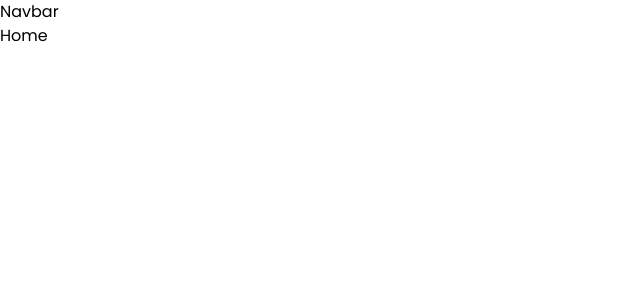
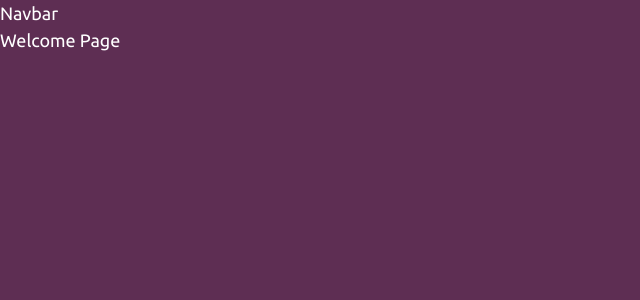
Before and after one commit to rts-cmk-wu07/svendeprove-OtakuBoy420, a React (Vite) app: page / in a window 1280 px wide. Shown: the top 300 px of the page, without its empty margins (0-640 px from the left). Built offline with nearby package versions, Linux system fonts and the light colour scheme.

Commit message:
tailwind config and routing done

```diff
--- a/src/Layout.jsx
+++ b/src/Layout.jsx
@@ -3,11 +3,11 @@ import Navbar from "./components/global/Navbar"
 import { motion } from "framer-motion"
 export default function Layout() {
   return (
-    <>
+    <div className="flex h-screen w-screen flex-col overflow-y-auto overflow-x-hidden bg-primary text-white">
       <Navbar />
       <motion.main initial={{ x: "100%" }} animate={{ x: 0 }} exit={{ opacity: "0%" }} transition={{ duration: 0.25 }} className="overflow-x-hidden">
         <Outlet />
       </motion.main>
-    </>
+    </div>
   )
 }
--- a/src/components/global/Loader.jsx
+++ b/src/components/global/Loader.jsx
@@ -1,11 +1,3 @@
 export default function Loader({ size }) {
-  return (
-    <div
-      className={
-        size === "lg"
-          ? "border-inputText m-auto h-20 w-20 animate-spin rounded-full border-4 border-solid border-t-transparent"
-          : "border-inputText m-auto h-5 w-5 animate-spin rounded-full border-2 border-solid border-t-transparent"
-      }
-    />
-  );
+  return <div className={`m-auto border-white h-${size} w-${size} animate-spin rounded-full border-4 border-solid border-t-transparent`} />
 }
--- a/src/components/router/Router.jsx
+++ b/src/components/router/Router.jsx
@@ -1,12 +1,17 @@
-import { Route, Routes } from "react-router";
-import Layout from "../../Layout";
-import HomePage from "../../pages/HomePage";
-import { useLocation } from "react-router";
-import NotFoundPage from "../../pages/NotFoundPage";
-import { AnimatePresence } from "framer-motion";
-import CustomToastContainer from "../global/CustomNotification";
+import { Route, Routes } from "react-router"
+import Layout from "../../Layout"
+import { useLocation } from "react-router"
+import NotFoundPage from "../../pages/NotFoundPage"
+import { AnimatePresence } from "framer-motion"
+import CustomToastContainer from "../global/CustomNotification"
+import ActivitiesPage from "../../pages/ActivitiesPage"
+import ActivityDetailsPage from "../../pages/ActivityDetailsPage"
+import CalendarPage from "../../pages/CalendarPage"
+import SearchPage from "../../pages/SearchPage"
+import CalendarTeamPage from "../../pages/CalendarTeamPage"
+import WelcomePage from "../../pages/WelcomePage"
 export default function Router() {
-  const location = useLocation();
+  const location = useLocation()
 
   return (
     <>
@@ -14,11 +19,16 @@ export default function Router() {
       <AnimatePresence mode="wait" initial={false}>
         <Routes location={location} key={location.pathname}>
           <Route path="/" element={<Layout />}>
-            <Route index element={<HomePage />} />
+            <Route index element={<WelcomePage />} />
             <Route path="*" element={<NotFoundPage />} />
+            <Route path="/activities" element={<ActivitiesPage />} />
+            <Route path="/activity/:id" element={<ActivityDetailsPage />} />
+            <Route path="/calendar" element={<CalendarPage />} />
+            <Route path="/calendarteam" element={<CalendarTeamPage />} />
+            <Route path="/search" element={<SearchPage />} />
           </Route>
         </Routes>
       </AnimatePresence>
     </>
-  );
+  )
 }
--- a/src/index.css
+++ b/src/index.css
@@ -1,4 +1,6 @@
-@import url("https://fonts.googleapis.com/css2?family=Poppins:wght@300;400;500;600;700;800;900&display=swap");
+@import url("https://fonts.googleapis.com/css2?family=Ubuntu&display=swap");
+@import url("https://fonts.googleapis.com/css2?family=Roboto&display=swap");
+@import url("https://fonts.googleapis.com/css2?family=Racing+Sans+One&display=swap");
 @import url("./styles/text-shadow.css");
 @tailwind base;
 @tailwind components;
--- /dev/null
+++ b/src/pages/ActivitiesPage.jsx
@@ -0,0 +1,3 @@
+export default function ActivitiesPage() {
+  return <h1> Activities Page </h1>
+}
--- /dev/null
+++ b/src/pages/ActivityDetailsPage.jsx
@@ -0,0 +1,3 @@
+export default function ActivityDetailsPage() {
+  return <h1>Activity Details Page</h1>
+}
--- /dev/null
+++ b/src/pages/CalendarPage.jsx
@@ -0,0 +1,3 @@
+export default function CalendarPage() {
+  return <h1>Calendar Page</h1>
+}
--- /dev/null
+++ b/src/pages/CalendarTeamPage.jsx
@@ -0,0 +1,3 @@
+export default function CalendarTeamPage() {
+  return <h1>Calendar Team Page</h1>
+}
--- /dev/null
+++ b/src/pages/SearchPage.jsx
@@ -0,0 +1,3 @@
+export default function SearchPage() {
+  return <h1>Search Page</h1>
+}
--- /dev/null
+++ b/src/pages/WelcomePage.jsx
@@ -0,0 +1,3 @@
+export default function WelcomePage() {
+  return <h1>Welcome Page</h1>
+}
--- a/tailwind.config.cjs
+++ b/tailwind.config.cjs
@@ -1,6 +1,6 @@
 /** @type {import('tailwindcss').Config} */
-const colors = require("tailwindcss/colors");
-const defaultTheme = require("tailwindcss/defaultTheme");
+const colors = require("tailwindcss/colors")
+const defaultTheme = require("tailwindcss/defaultTheme")
 module.exports = {
   content: ["./index.html", "./src/**/*.{js,ts,jsx,tsx}"],
   mode: "jit",
@@ -9,25 +9,33 @@ module.exports = {
       colors: {
         black: colors.black,
         white: colors.white,
-        background: "#121212",
-        primary: "#f1f1f1",
-        secondary: "#1E1E1E",
-        dimWhite: "rgba(255, 255, 255, 0.8)",
+        primary: "#5E2E53",
+        secondary: "#E1A1E9",
+        dimWhite: "#EAEAEA",
       },
       fontFamily: {
-        sans: ["Poppins", ...defaultTheme.fontFamily.sans],
+        sans: ["Ubuntu", ...defaultTheme.fontFamily.sans],
+        roboto: ["Roboto", "sans-serif"],
+        racing: ["Racing Sans One", "sans-serif"],
       },
-      screens: {
-        xs: "450px",
-        "2xl": "1440px",
+      fontSize: {
+        base: "18px",
+        lg: "24px",
+        xl: "36px",
+        "2xl": "48px",
       },
     },
   },
 
   plugins: [
     function ({ addVariant }) {
-      addVariant("child", "& > *");
-      addVariant("child-hover", "& > *:hover");
+      addVariant("child", "& > *")
+      addVariant("child-hover", "& > *:hover")
+    },
+    function ({ addBase }) {
+      addBase({
+        html: { fontSize: "18px" },
+      })
     },
   ],
-};
+}
```
